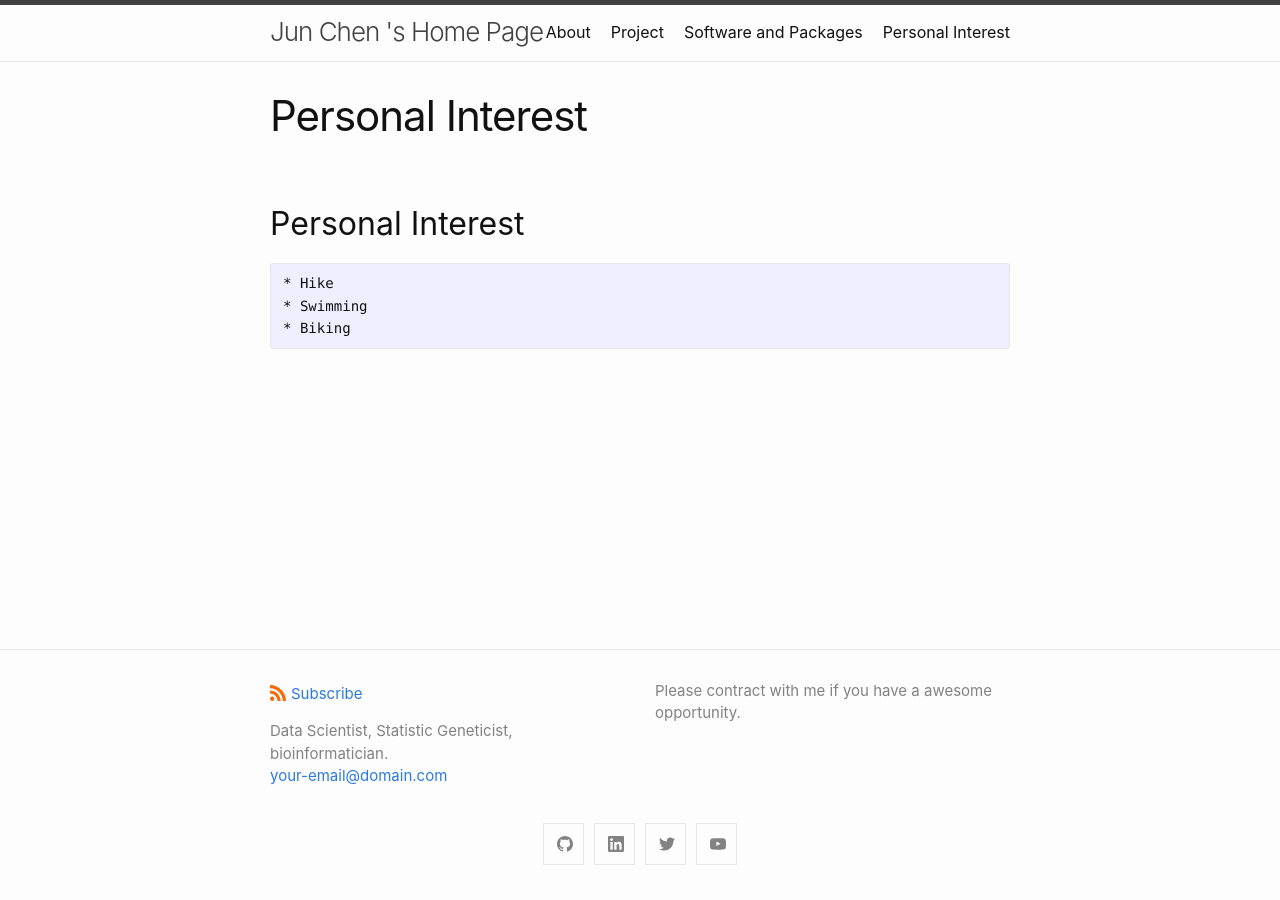
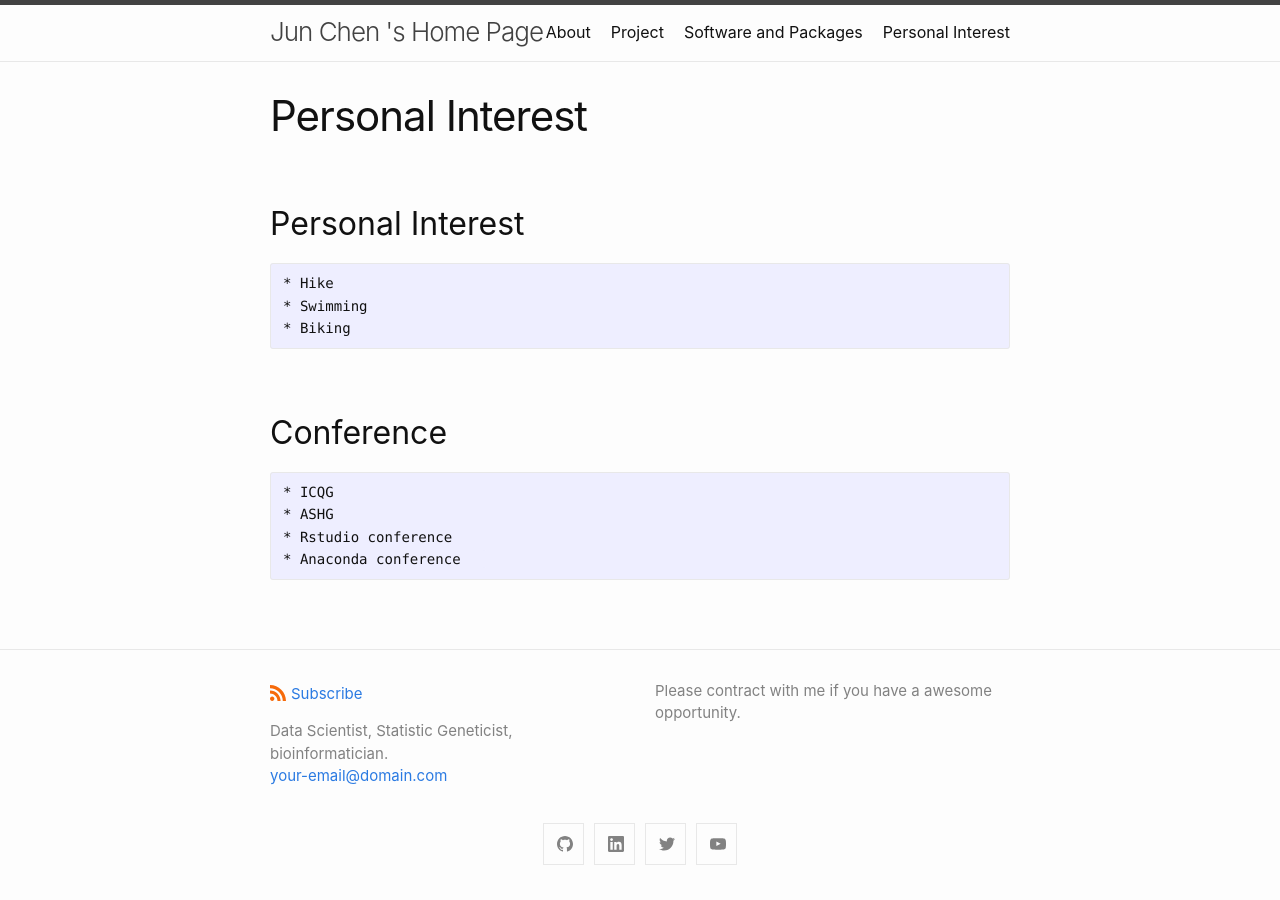
Before and after one commit to chenjunonly/home, a Jekyll site: the page built from interest.md, in a window 1280 px wide. Built offline with Jekyll 4.4.1, drawn with Linux system fonts in a browser that asks for light colours; our own code applies the rules of GitHub Pages for plain Markdown files.

Commit message:
Update interest.md

```diff
--- a/interest.md
+++ b/interest.md
@@ -10,3 +10,10 @@ permalink: /interest/
     * Hike
 	* Swimming
 	* Biking
+
+## Conference
+
+    * ICQG
+    * ASHG
+    * Rstudio conference
+    * Anaconda conference
```
